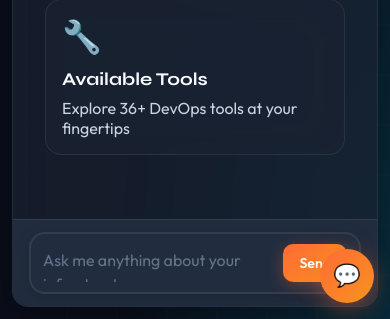
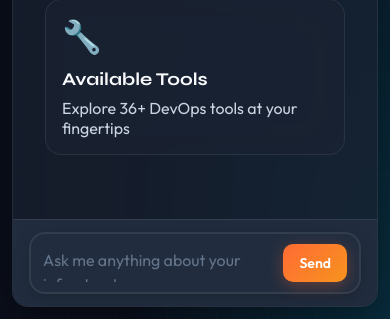
Before and after one commit to shittuay/DevOps-Agent, a Python web app: template templates/index.html in a window 390 px wide. Shown: the part 842-1161 px from the top of the page. Run offline with Jinja, Linux system fonts and the light colour scheme; the template is opened without the code that fills it, so the values that code supplies are empty.

Commit message:
fix: Hide contact widget on mobile to stop it blocking the send button
The floating contact button (60px circle, position:fixed bottom:24px right:24px)
was overlapping the send button on mobile viewports. Hidden on <=768px.

Co-Authored-By: Claude Sonnet 4.5 <noreply@anthropic.com>

```diff
--- a/templates/index.html
+++ b/templates/index.html
@@ -1203,6 +1203,11 @@
             #sendButton {
                 padding: 10px 16px;
                 font-size: 14px;
+            }
+
+            /* Hide floating contact widget on mobile — it overlaps the send button */
+            .contact-widget {
+                display: none;
             }
 
             .welcome {
```
